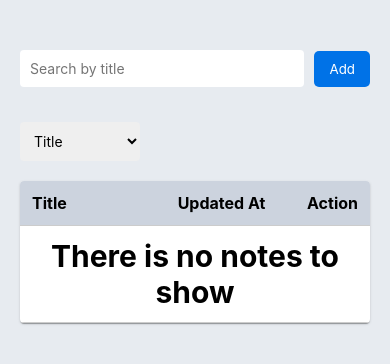
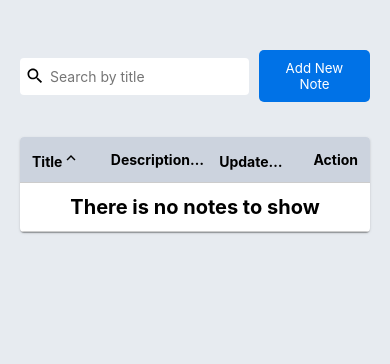
Before and after one commit to PankajTMB/Notes-CURD, a React (Create React App) app: page / in a window 390 px wide. Shown: the top 364 px of the page. Built offline with nearby package versions, Linux system fonts and the light colour scheme.

Commit message:
change interface

```diff
--- a/package.json
+++ b/package.json
@@ -10,6 +10,7 @@
     "react-dom": "^18.2.0",
     "react-router-dom": "^6.11.1",
     "react-scripts": "5.0.1",
+    "react-toastify": "^9.1.3",
     "web-vitals": "^2.1.0"
   },
   "scripts": {
--- a/src/components/noteHeader.js
+++ b/src/components/noteHeader.js
@@ -2,7 +2,7 @@ import { useContext, useEffect, useState } from "react";
 import { NoteDetailContext } from "../pages";
 
 const NoteHeader = () => {
-    const { noteDetailData, setNoteDetailData } = useContext(NoteDetailContext);
+    const { noteStateData, setNoteStateData } = useContext(NoteDetailContext);
     let [formData, setFomrData] = useState({
         search: "",
         sort: "title",
@@ -11,33 +11,13 @@ const NoteHeader = () => {
     // search debouncing
     useEffect(() => {
         let debouncing = setTimeout(() => {
-            let filterData = noteDetailData.existingNotes.filter((item) => {
+            let filterData = noteStateData.existingNotes.filter((item) => {
                 return item.title.includes(formData.search)
             })
-
-            filterData.sort(function compare(a, b) {
-                if (formData.sort === "date") {
-                    if (a.updatedAt < b.updatedAt) {
-                        return 1;
-                    }
-                    if (a.updatedAt > b.updatedAt) {
-                        return -1;
-                    }
-                } else {
-                    if (a.title < b.title) {
-                        return -1;
-                    }
-                    if (a.title > b.title) {
-                        return 1;
-                    }
-                }
-
-                return 0;
-            });
-            setNoteDetailData(prevalue => ({ ...prevalue, filterData }))
+            setNoteStateData(prevalue => ({ ...prevalue, filterData }))
         }, 400)
         return () => clearTimeout(debouncing)
-    }, [noteDetailData.existingNotes, setNoteDetailData, formData])
+    }, [noteStateData.existingNotes, setNoteStateData, formData])
 
     // Update Form data funcion
     const updateFormData = (e) => {
@@ -53,18 +33,20 @@ const NoteHeader = () => {
         <>
             <div className="note_header">
                 <form className="search_form" onSubmit={(e) => e.preventDefault()}>
-                    <input className="form_control" type="search" name="search" placeholder="Search by title" value={formData.search} onChange={updateFormData} />
+                    <div className="search_input_wrap">
+                        <label htmlFor="search" className="search_label">
+                            <svg focusable="false" height="24px" aria-hidden="true" viewBox="0 0 24 24" title="Search">
+                                <path d="M15.5 14h-.79l-.28-.27C15.41 12.59 16 11.11 16 9.5 16 5.91 13.09 3 9.5 3S3 5.91 3 9.5 5.91 16 9.5 16c1.61 0 3.09-.59 4.23-1.57l.27.28v.79l5 4.99L20.49 19l-4.99-5zm-6 0C7.01 14 5 11.99 5 9.5S7.01 5 9.5 5 14 7.01 14 9.5 11.99 14 9.5 14z" />
+                            </svg>
+                        </label>
+                        <input id="search" className="form_control" type="search" name="search" placeholder="Search by title" value={formData.search} onChange={updateFormData} />
+                    </div>
                 </form>
-                <button className="btn" onClick={() => { setNoteDetailData((prevalue) => ({ ...prevalue, showForm: true, type: "add", data: {} })) }}>
-                    Add
+                <button className="btn" onClick={() => { setNoteStateData((prevalue) => ({ ...prevalue, showForm: true, type: "add", data: {} })) }}>
+                    Add New Note
                 </button>
             </div>
-            <form onSubmit={(e) => e.preventDefault()}>
-                <select className="form_control form_control-select" name="sort" value={formData.sort} onChange={updateFormData} >
-                    <option value="title">Title</option>
-                    <option value="date">Date</option>
-                </select>
-            </form>
+
         </>
     )
 }
--- a/src/components/noteList.js
+++ b/src/components/noteList.js
@@ -3,14 +3,55 @@ import { NoteDetailContext } from "../pages";
 import NoteItem from "../snippet/noteItem";
 
 const NoteList = () => {
-    const { noteDetailData: { filterData } } = useContext(NoteDetailContext);
+    const { noteStateData: { filterData }, setNoteStateData } = useContext(NoteDetailContext);
+    const shortNotes = (shortby) => {
+        setNoteStateData(prevalue => {
+            prevalue.filterData.sort(function compare(a, b) {
+                if (shortby === "date") {
+                    if (a.createdAt < b.createdAt) {
+                        return 1;
+                    }
+                    if (a.createdAt > b.createdAt) {
+                        return -1;
+                    }
+                }
+                else {
+                    if (a.title < b.title) {
+                        return -1;
+                    }
+                    if (a.title > b.title) {
+                        return 1;
+                    }
+                }
+                return 0;
+            });
+            return {
+                ...prevalue,
+                filterData
+            }
+        });
+    }
     return (
         <>
             <ul className="note_list">
                 <li className="note_item note-head">
-                    <h4 className="note_list_heading">Title</h4>
-                    <h4 className="note_list_heading">Updated At</h4>
-                    <h4 className="note_list_heading">Action</h4>
+                    <h4 className="note_list_heading note_text">
+                        Title
+                        <button onClick={() => { shortNotes("title") }}>
+                            <svg height="18px" focusable="false" aria-hidden="true" viewBox="0 0 24 24" title="ExpandLess">
+                                <path d="m12 8-6 6 1.41 1.41L12 10.83l4.59 4.58L18 14z" />
+                            </svg>
+                        </button>
+                    </h4>
+                    <h4 className="note_list_heading note_text">Description/Body</h4>
+                    <h4 className="note_list_heading note_text">
+                        Updated At
+                        <button onClick={() => { shortNotes("date") }}>
+                            <svg height="18px" focusable="false" aria-hidden="true" viewBox="0 0 24 24" title="ExpandLess">
+                                <path d="m12 8-6 6 1.41 1.41L12 10.83l4.59 4.58L18 14z" />
+                            </svg>
+                        </button></h4>
+                    <h4 className="note_list_heading note_text">Action</h4>
                 </li>
                 {filterData.length > 0 ?
                     filterData.map((item, index) => {
--- a/src/index.css
+++ b/src/index.css
@@ -49,6 +49,7 @@ button {
   display: flex;
   gap: 10px;
   align-items: center;
+  justify-content: space-between;
   margin-bottom: 35px;
 }
 
@@ -56,6 +57,13 @@ button {
   flex-grow: 1;
 }
 
+.search_input_wrap {
+  position: relative;
+}
+
+.search_input_wrap .form_control {
+  padding-left: 35px;
+}
 
 .note-head h4:last-child {
   text-align: right;
@@ -65,8 +73,11 @@ button {
   font-size: 22px;
 }
 
-.note_title {
-  font-size: 20px;
+.note_text {
+  white-space: nowrap;
+  overflow: hidden;
+  text-overflow: ellipsis;
+  font-size: 18px;
 }
 
 .note_list {
@@ -79,17 +90,13 @@ button {
 
 .note_item {
   display: grid;
-  grid-template-columns: 1fr 0.4fr 0.2fr;
+  grid-template-columns: 0.7fr 1fr 0.7fr 100px;
   gap: 10px;
   align-items: center;
-  text-align: center;
   padding: 15px;
   border-bottom: 1px solid #ccc;
 }
 
-.note_item> :first-child {
-  text-align: left;
-}
 
 .note_item:nth-child(odd) {
   background-color: rgba(0, 0, 0, 0.1);
@@ -111,9 +118,9 @@ button {
   display: block;
 }
 
-.note_message .nodata_message {
+.nodata_message {
   text-align: center;
-  font-size: 30px;
+  font-size: 26px;
 }
 
 .note_form {
@@ -130,6 +137,14 @@ button {
   margin-bottom: 5px;
 }
 
+.search_label {
+  position: absolute;
+  height: 100%;
+  display: flex;
+  align-items: center;
+  padding-left: 5px;
+}
+
 .form_group {
   margin-bottom: 25px;
 }
@@ -143,7 +158,8 @@ button {
 }
 
 .form_control-select {
-  max-width: 200px;
+  min-width: 200px;
+  padding: 10px;
 }
 
 .form_btns {
@@ -166,13 +182,10 @@ button {
 }
 
 @media only screen and (max-width: 767px) {
-  .form_control-select {
-    max-width: 120px;
-  }
 
   .note_item {
     padding: 12px;
-    grid-template-columns: 1fr 0.7fr 80px;
+    grid-template-columns: 0.7fr 1fr 0.7fr 60px;
   }
 
   .note_icons {
@@ -188,7 +201,7 @@ button {
     font-size: 16px;
   }
 
-  .note_title {
+  .note_text {
     font-size: 14px;
   }
 
@@ -196,8 +209,21 @@ button {
     font-size: 20px;
   }
 
+  .search_input_wrap .form_control {
+    padding-left: 30px;
+  }
+
   .form_control {
     padding: 10px;
     font-size: 14px;
   }
+
+  .search_label svg {
+    height: 20px;
+  }
+
+  .form_control-select {
+    min-width: 120px;
+    padding: 8px;
+  }
 }
--- a/src/layout/index.js
+++ b/src/layout/index.js
@@ -1,8 +1,12 @@
 import { Outlet } from "react-router-dom";
+import { ToastContainer } from "react-toastify";
 
 const Layout = () => {
     return (
-        <Outlet />
+        <>
+            <Outlet />
+            <ToastContainer />
+        </>
     );
 }
 
--- a/src/pages/index.js
+++ b/src/pages/index.js
@@ -5,8 +5,8 @@ import NoteDetail from "../snippet/noteDetail";
 
 export const NoteDetailContext = createContext(null);
 
-const IndexPage = () => {
-    const [noteDetailData, setNoteDetailData] = useState({
+const LandingPage = () => {
+    const [noteStateData, setNoteStateData] = useState({
         showForm: false,
         type: "",
         existingNotes: [],
@@ -17,23 +17,23 @@ const IndexPage = () => {
 
     useEffect(() => {
         let notes = localStorage.getItem("notes") || [];
-        setNoteDetailData((prevalue) => {
+        setNoteStateData((prevalue) => {
             return {
                 ...prevalue,
                 getData: false,
-                existingNotes: notes.length > 0 ?JSON.parse(notes) : []
+                existingNotes: notes.length > 0 ? JSON.parse(notes) : []
             }
         });
-    }, [noteDetailData.getData]);
+    }, [noteStateData.getData]);
 
     return (
         <>
             <div className="main">
                 <div className="container">
-                    <NoteDetailContext.Provider value={{ noteDetailData, setNoteDetailData }}>
+                    <NoteDetailContext.Provider value={{ noteStateData, setNoteStateData }}>
                         <NoteHeader />
                         <NoteList />
-                        {noteDetailData.showForm && <NoteDetail />}
+                        {noteStateData.showForm && <NoteDetail />}
                     </NoteDetailContext.Provider>
                 </div>
             </div>
@@ -41,4 +41,4 @@ const IndexPage = () => {
     )
 }
 
-export default IndexPage;
+export default LandingPage;
--- a/src/routing/index.js
+++ b/src/routing/index.js
@@ -1,12 +1,12 @@
 import { Routes, Route } from "react-router-dom";
 import Layout from "../layout";
-import IndexPage from "../pages";
+import LandingPage from "../pages";
 
 const Routing = () => {
     return (
         <Routes>
             <Route path="/" element={<Layout />}>
-                <Route index element={<IndexPage />} />
+                <Route index element={<LandingPage />} />
             </Route>
         </Routes>
     )
--- a/src/snippet/noteDetail.js
+++ b/src/snippet/noteDetail.js
@@ -1,13 +1,14 @@
 import { useContext, useState } from "react";
 import { NoteDetailContext } from "../pages";
 import Modal from "./modal";
+import { toast } from "react-toastify";
 
 const NoteDetail = () => {
-    const { noteDetailData, setNoteDetailData } = useContext(NoteDetailContext);
+    const { noteStateData, setNoteStateData } = useContext(NoteDetailContext);
     let [formData, setFomrData] = useState({
         title: "",
         body: "",
-        ...noteDetailData.data
+        ...noteStateData.data
     })
 
     // Update Form data funcion
@@ -21,30 +22,32 @@ const NoteDetail = () => {
     }
 
     // Handle Submit Form data funcion and save into local storage
+    const months = ["January", "February", "March", "April", "May", "June", "July", "August", "September", "October", "November", "December"];
     const handleSubmit = (e) => {
         e.preventDefault();
-        if (noteDetailData.type !== "view") {
+        if (noteStateData.type !== "view") {
             if (!formData.title && !formData.body) { alert("Please Fill required feild") }
-            let existingNotes = noteDetailData.existingNotes;
+            let existingNotes = noteStateData.existingNotes;
             let date = new Date();
+            let dateFormat = `${months[date.getMonth()]}/${date.getDate()}/${date.getFullYear()} ${date.getHours()}:${date.getMinutes()}:${date.getSeconds()} `
             let newNote = {
                 ...formData,
-                updatedAt: date,
-                ...(noteDetailData.type === 'add' && { id: date, createdAt: date })
+                updatedAt: dateFormat,
+                ...(noteStateData.type === 'add' && { id: date, createdAt: dateFormat })
             };
 
-            if (noteDetailData.type === "add") {
+            if (noteStateData.type === "add") {
                 existingNotes.push(newNote);
             }
             else {
                 let index = existingNotes.findIndex((item) => {
-                    return item.id === noteDetailData.data.id
+                    return item.id === noteStateData.data.id
                 });
                 existingNotes[index] = newNote;
             }
             localStorage.setItem("notes", JSON.stringify(existingNotes));
-            setNoteDetailData((prevalue) => ({ ...prevalue, showForm: false, type: "", getData: true }))
-            alert(noteDetailData.type === "add" ? "Note is Successfully Added" : "Note is Updated")
+            setNoteStateData((prevalue) => ({ ...prevalue, showForm: false, type: "", getData: true }))
+            toast(noteStateData.type === "add" ? "Note is Successfully Added" : "Note is Updated");
         }
     }
 
@@ -54,16 +57,16 @@ const NoteDetail = () => {
                 <form className="note_form" onSubmit={handleSubmit}>
                     <div className="form_group">
                         <label className="form_label" htmlFor="title">Title *</label>
-                        <input readOnly={noteDetailData.type === "view" ? true : false} required id="title" name="title" type="text" placeholder="Enter title here" className="form_control" value={formData.title} onChange={updateFormData} />
+                        <input readOnly={noteStateData.type === "view" ? true : false} required id="title" name="title" type="text" placeholder="Enter title here" className="form_control" value={formData.title} onChange={updateFormData} />
                     </div>
                     <div className="form_group">
-                        <label className="form_label" htmlFor="body">Body *</label>
-                        <textarea readOnly={noteDetailData.type === "view" ? true : false} required id="body" name="body" placeholder="Enter body here" className="form_control" value={formData.body} onChange={updateFormData}></textarea>
+                        <label className="form_label" htmlFor="body">Description/Body *</label>
+                        <textarea readOnly={noteStateData.type === "view" ? true : false} required id="body" name="body" placeholder="Enter Description/Body here" className="form_control" value={formData.body} onChange={updateFormData}></textarea>
                     </div>
                     <div className="btn_group form_btns">
-                        <button className="btn" type="button" onClick={() => { setNoteDetailData((prevalue) => ({ ...prevalue, showForm: false, type: "" })) }}>Cancel</button>
-                        {noteDetailData.type !== "view" &&
-                            <button className="btn" type="submit">{noteDetailData.type === "edit" ? "Update" : "Submit"}</button>
+                        <button className="btn" type="button" onClick={() => { setNoteStateData((prevalue) => ({ ...prevalue, showForm: false, type: "" })) }}>Cancel</button>
+                        {noteStateData.type !== "view" &&
+                            <button className="btn" type="submit">{noteStateData.type === "edit" ? "Update" : "Submit"}</button>
                         }
                     </div>
                 </form>
--- a/src/snippet/noteItem.js
+++ b/src/snippet/noteItem.js
@@ -1,32 +1,36 @@
 import { useContext } from "react";
 import { NoteDetailContext } from "../pages";
+import { toast } from 'react-toastify';
+import 'react-toastify/dist/ReactToastify.css';
 
-const NoteItem = ({ item: data, item: { title, updatedAt } }) => {
-    const { noteDetailData, setNoteDetailData } = useContext(NoteDetailContext);
+const NoteItem = ({ item: data, item: { title,body, updatedAt } }) => {
+    const { noteStateData, setNoteStateData  } = useContext(NoteDetailContext);
     const onDelete = () => {
-        let existingNotes = noteDetailData.existingNotes;
+        let existingNotes = noteStateData.existingNotes;
         let index = existingNotes.findIndex((item) => {
             return item.id === data.id
         });
         existingNotes.splice(index, 1)
         localStorage.setItem("notes", JSON.stringify(existingNotes));
-        setNoteDetailData((prevalue) => ({ ...prevalue, getData: true }));
-        alert("Note is Deleted")
+        setNoteStateData ((prevalue) => ({ ...prevalue, getData: true }));
+        toast("Note is Deleted");
     }
     return (
         <>
             {/* note Heading */}
-            <h3 className="note_title">{title}</h3>
-            {/* note Heading */}
-            <h3 className="note_title">{updatedAt.split('T')[0]}</h3>
+            <h3 className="note_text">{title}</h3>
+            {/* note Description/Body */}
+            <p className="note_text">{body}</p>
+            {/* note Updated At  */}
+            <span className="note_text">{updatedAt}</span>
             {/* note Icons */}
             <div className="note_icons">
-                <button className="view_icon" onClick={() => { setNoteDetailData((prevalue) => ({ ...prevalue, data: data, showForm: true, type: "view" })) }}>
+                <button className="view_icon" onClick={() => { setNoteStateData ((prevalue) => ({ ...prevalue, data: data, showForm: true, type: "view" })) }}>
                     <svg height={'20px'} fill="#0072e7" focusable="false" aria-hidden="true" viewBox="0 0 24 24" title="Visibility">
                         <path d="M12 4.5C7 4.5 2.73 7.61 1 12c1.73 4.39 6 7.5 11 7.5s9.27-3.11 11-7.5c-1.73-4.39-6-7.5-11-7.5zM12 17c-2.76 0-5-2.24-5-5s2.24-5 5-5 5 2.24 5 5-2.24 5-5 5zm0-8c-1.66 0-3 1.34-3 3s1.34 3 3 3 3-1.34 3-3-1.34-3-3-3z" />
                     </svg>
                 </button>
-                <button className="edit_icon" onClick={() => { setNoteDetailData((prevalue) => ({ ...prevalue, data: data, showForm: true, type: "edit" })) }}>
+                <button className="edit_icon" onClick={() => { setNoteStateData ((prevalue) => ({ ...prevalue, data: data, showForm: true, type: "edit" })) }}>
                     <svg height={'20px'} fill="#0072e7" focusable="false" aria-hidden="true" viewBox="0 0 24 24" title="Edit">
                         <path d="M3 17.25V21h3.75L17.81 9.94l-3.75-3.75L3 17.25zM20.71 7.04c.39-.39.39-1.02 0-1.41l-2.34-2.34a.9959.9959 0 0 0-1.41 0l-1.83 1.83 3.75 3.75 1.83-1.83z" />
                     </svg>
@@ -37,6 +41,7 @@ const NoteItem = ({ item: data, item: { title, updatedAt } }) => {
                     </svg>
                 </button>
             </div>
+
         </>
     )
 }
```
Also changed, not shown: src/App.js (line endings or trailing spaces), 2 other files (tests, documents, lock files or other folders).
